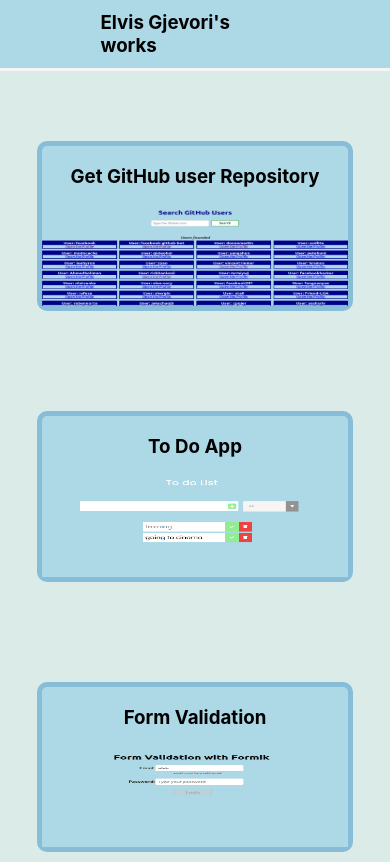
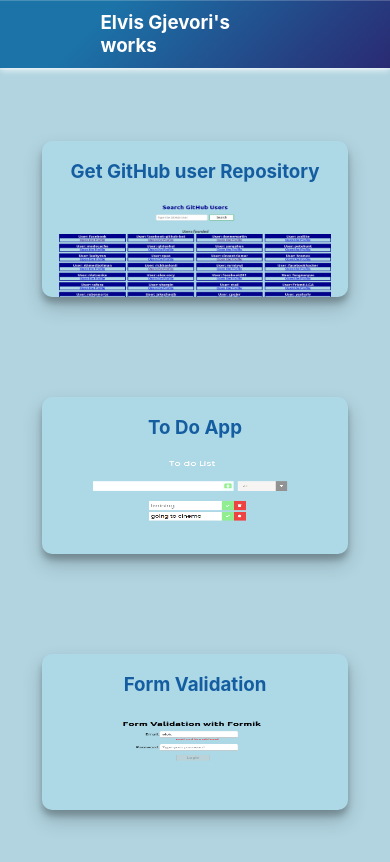
Before and after one commit to elvisgj/portfolio, a React (Create React App) app: page / in a window 390 px wide. Built offline with nearby package versions, Linux system fonts and the light colour scheme.

Commit message:
design change

```diff
--- a/src/App.css
+++ b/src/App.css
@@ -1,8 +1,8 @@
 .project-link {
-  display: grid;
-  grid-template-columns: 1fr 1fr;
-  margin-top: 50px;
-  margin-left: 150px;
+  display: flex;
+  flex-wrap: wrap;
+  justify-content: center;
+  margin-top: 9rem;
 }
 
 .project {
@@ -10,87 +10,84 @@
   margin-right: 50px;
   margin-top: 100px;
   text-decoration: none;
-  border-style: solid;
-  border-width: 5px;
   width: 306.5px;
   border-radius: 10px;
   border-color: #87bdd8;
   background-color: lightblue;
+  box-shadow: rgba(0, 0, 0, 0.19) 0px 10px 20px, rgba(0, 0, 0, 0.23) 0px 6px 6px;
+  display: flex;
+  flex-direction: column;
+  align-items: center;
 }
-.project:hover{
-border-color: #65afd4;
+.project:hover {
+  box-shadow: #145da0 0px 5px 15px;
 }
 
- body {
-  background-color: #daebe8;
+body {
+  background-color: #b1d4e0;
 }
-
 
 nav {
   display: flex;
   justify-content: center;
   align-items: center;
   min-height: 8vh;
-  background: lightblue;
+  background-image: linear-gradient(315deg, #2a2a72 0%, #1b73a8 74%);
   position: fixed;
   top: 0px;
   height: 25px;
   width: 100%;
   z-index: 100;
-  border-style: solid;
-  border-top-width: 0px;
-  border-left-width: 0px;
-  border-right-width: 0px;
-  border-bottom-width: 3px;
-  border-color: whitesmoke;
+  box-shadow: rgba(235, 239, 244, 0.4) 0px 0px 0px 2px,
+    rgba(255, 255, 255, 0.65) 0px 4px 6px -1px,
+    rgba(255, 255, 255, 0.192) 0px 1px 0px inset;
 }
 
-.h3{
+.h3 {
   width: 189px;
-  color: black;
+  color: white;
   text-decoration: none;
   display: flex;
   justify-content: center;
 }
 
-.app-img{
-  width: 306.5px;
-  height: 100px;
+.app-img {
+  width: 17rem;
+  height: 6rem;
 }
 
-.app-img-div{
+.app-img-div {
   display: flex;
   justify-content: center;
   align-items: center;
 }
 
-.link{
+.link {
   display: flex;
   justify-content: center;
   align-items: center;
-  color: black;
+  color: #145da0;
 }
 
-@media only screen and (max-width: 414px){
+@media only screen and (max-width: 414px) {
   .project-link {
     display: flex;
     flex-direction: column;
-    margin: 41px 0px 10px 0px;
-    align-items: center;
+    margin-top: 41px;
+    justify-content: center;
+    align-content: center;
   }
 
   .project {
     margin-top: 100px;
     text-decoration: none;
-    border-style: solid;
-    border-width: 5px;
+    background-color: lightblue;
     border-radius: 10px;
     border-color: #87bdd8;
-    background-color: lightblue;
     display: flex;
     flex-direction: column;
   }
-  .project:hover{
-  border-color: #65afd4;
+  .project:hover {
+    border-color: #65afd4;
   }
 }
--- a/src/git_hub_app/RepoInfo.js
+++ b/src/git_hub_app/RepoInfo.js
@@ -1,15 +1,27 @@
-import React from 'react'
-import './resultTable.css'
-
+import React from "react";
+import "./resultTable.css";
 
 export function RepoInfo(props) {
-    return <div className='repo-div'>
-        <h3 className='repo-name'>Name: {props.item.name}</h3>
-        <div className='repo-des'>
-            <p>Description: {props.item.description === null ? "No descriprtion provided" : props.item.description}</p>
-        </div>
-        <div className='repo-link-div'>
-            <a className='repo-link' href={props.item.html_url} target="_blank" rel="noopener noreferrer">Open The Ripository</a>
-        </div>
+  return (
+    <div className="repo-div">
+      <h3 className="repo-name">Name: {props.item.name}</h3>
+      <div className="repo-link-div">
+        <p>
+          Description:{" "}
+          {props.item.description === null
+            ? "No descriprtion provided"
+            : props.item.description}
+        </p>
+
+        <a
+          className="repo-link"
+          href={props.item.html_url}
+          target="_blank"
+          rel="noopener noreferrer"
+        >
+          Open The Ripository
+        </a>
+      </div>
     </div>
+  );
 }
--- a/src/git_hub_app/resultTable.css
+++ b/src/git_hub_app/resultTable.css
@@ -1,6 +1,6 @@
 .grid-repos {
   display: grid;
-    grid-template-columns: 1fr 1fr 1fr 1fr ;
+  grid-template-columns: 1fr 1fr 1fr 1fr;
 }
 
 .title {
@@ -23,21 +23,12 @@
   display: flex;
   align-items: center;
   justify-content: center;
-    background-color: #87bdd8;
+  background-color: #145da0;
   margin: 0px;
   color: white;
 }
 
-.repo-des {
-    display: flex;
-    align-items: center;
-    justify-content: center;
-    padding-left: 5px;
-    padding-right: 5px;
-    font-size: 16px;
-}
-
-.repo-link{
+.repo-link {
   display: flex;
   justify-content: center;
   text-decoration: none;
@@ -46,21 +37,20 @@
   font-size: 14px;
 }
 
-.repo-link:hover{
-    color: #87bdd8;
+.repo-link:hover {
+  color: #145da0;
   font-size: 15px;
 }
 
-
-
-.repo-link-div{
+.repo-link-div {
   display: flex;
+  flex-direction: column;
+  justify-content: center;
   align-items: center;
-    justify-content: center;
 }
 
 .repo-div {
-   border: #87bdd8;
+  border: #145da0;
   border-width: medium;
   border-style: solid;
   margin: 5px;
@@ -71,20 +61,20 @@
   margin-top: 80px;
 }
 
-.pagination-repos{
+.pagination-repos {
   display: flex;
   align-items: center;
   justify-content: space-around;
 }
 
-.page-links{
+.page-links {
   display: flex;
   justify-content: space-around;
   align-items: center;
   list-style: none;
 }
 
-.anc{
+.anc {
   padding-left: 5px;
   padding-right: 5px;
   border: solid;
@@ -95,8 +85,8 @@
   color: cornflowerblue;
   font-size: 20px;
 }
-  .anc:hover{
-    background-color:#ebf8ff;
+.anc:hover {
+  background-color: #ebf8ff;
   color: black;
 }
 
@@ -110,8 +100,12 @@
 }
 
 @keyframes spin {
-    0% { transform: rotate(0deg); }
-    100% { transform: rotate(360deg); }
+  0% {
+    transform: rotate(0deg);
+  }
+  100% {
+    transform: rotate(360deg);
+  }
 }
 
 .center-box {
@@ -122,14 +116,14 @@
   height: 60vh;
 }
 
-  @media only screen and (max-width: 414px){
+@media only screen and (max-width: 414px) {
   .grid-repos {
     display: grid;
     grid-template-columns: 1fr 1fr;
   }
 
   .repo-div {
-        border: #87bdd8;
+    border: #145da0;
     border-style: solid;
     border-radius: 10px;
   }
@@ -138,23 +132,22 @@
     display: flex;
     align-items: center;
     justify-content: center;
-        background-color: #87bdd8;
+    background-color: #145da0;
     color: white;
     font-size: 11px;
     border-top-left-radius: 7px;
     border-top-right-radius: 7px;
   }
 
-    .repo-des {
+  .repo-link-div {
     display: flex;
+    flex-direction: column;
+    justify-content: center;
     align-items: center;
-        justify-content: center;
-        padding-left: 5px;
-        padding-right: 5px;
     font-size: 11px;
   }
 
-    .repo-link{
+  .repo-link {
     display: flex;
     justify-content: center;
     text-decoration: none;
@@ -164,11 +157,10 @@
     width: max-content;
   }
 
-    .pagination-repos{
+  .pagination-repos {
     display: flex;
     align-items: center;
     justify-content: center;
     padding-right: 41px;
   }
-
 }
--- a/src/home.js
+++ b/src/home.js
@@ -1,33 +1,32 @@
-import React from 'react';
-import { Link } from 'react-router-dom'
-import './App.css';
+import React from "react";
+import { Link } from "react-router-dom";
+import "./App.css";
 
 function Home() {
-
   return (
-
-    <div className='project-link'>
-      <Link className='project' to='/github'>
+    <div className="project-link">
+      <Link className="project" to="/github">
         <h3 className="link">Get GitHub user Repository</h3>
-        <div className="app-img-div">
-          <img src="./github.png" className="app-img" alt="github app"></img>
-        </div>
+        <img src="./github.png" className="app-img" alt="github app"></img>
       </Link>
-      <Link className='project' to='/todo'>
+      <Link className="project" to="/todo">
         <h3 className="link">To Do App</h3>
         <div className="app-img-div">
           <img src="./todo.png" className="app-img" alt="todo app"></img>
         </div>
       </Link>
-      <Link className='project' to='/form'>
+      <Link className="project" to="/form">
         <h3 className="link">Form Validation</h3>
         <div className="app-img-div">
-          <img src="./formValid.png" className="app-img" alt="form validaion app"></img>
+          <img
+            src="./formValid.png"
+            className="app-img"
+            alt="form validaion app"
+          ></img>
         </div>
       </Link>
-    </div >
-
-  )
+    </div>
+  );
 }
 
 export default Home;
--- a/src/to_do_app/Todo.css
+++ b/src/to_do_app/Todo.css
@@ -1,6 +1,4 @@
-
 .body {
-    background-color: #daebe8;
   color: rgb(253, 253, 253);
   font-family: "Poppins", sans-serif;
   min-height: 100vh;
@@ -10,7 +8,7 @@
   font-size: 2rem;
 }
 
-  .todo-title{
+.todo-title {
   color: black;
 }
 
@@ -35,7 +33,7 @@
   transition: all 0.3s ease;
 }
 .form-button:hover {
-    background:lightgreen;
+  background: lightgreen;
   color: white;
 }
 .todo-container {
@@ -76,7 +74,7 @@
   font-size: 1rem;
 }
 .complete-btn {
-    background:lightgreen;
+  background: lightgreen;
 }
 .todo-item {
   padding: 0rem 0.5rem;
@@ -109,7 +107,6 @@
   margin: 1rem;
   overflow: hidden;
   position: relative;
-
 }
 select {
   color: #9e9e9e;
@@ -129,9 +126,8 @@
   pointer-events: none;
 }
 
-
-  @media only screen and (max-width: 414px){
-    .form-input{
+@media only screen and (max-width: 414px) {
+  .form-input {
     margin-left: 15px;
     font-size: 15px;
     border: none;
@@ -145,7 +141,6 @@
     position: relative;
     height: 40px;
     width: 40px;
-
   }
   select {
     color: #9e9e9e;
@@ -216,6 +211,4 @@
     justify-content: center;
     align-items: center;
   }
-
-
 }
```
Also changed, not shown: src/git_hub_app/Users.css (+28 -27 lines). Lines whose indentation alone changed are shown as unchanged.
